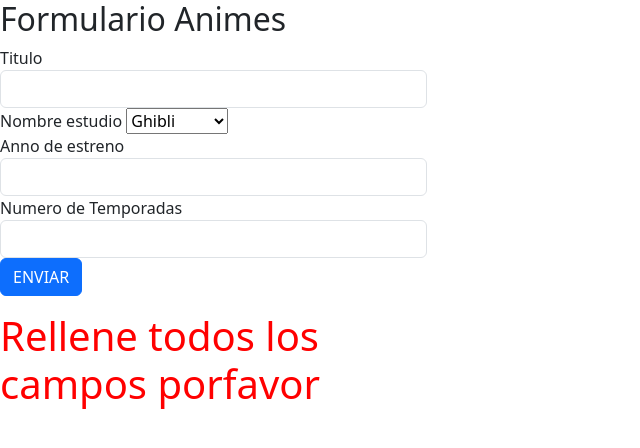
After one commit to raulitomartin/desarrollo-web-servidor-2024, a PHP site: page /nuevo_anime.php in a window 1280 px wide. The commit adds this page. Shown: the top 448 px of the page, without its empty margins (0-640 px from the left). Run offline with PHP 8.4, Linux system fonts and the light colour scheme.

Commit message:
Repaso php 14-11-2024

```diff
--- /dev/null
+++ b/repaso_examen_validacion/nuevo_anime.php
@@ -0,0 +1,212 @@
+<!DOCTYPE html>
+<html lang="en">
+
+<head>
+    <meta charset="UTF-8">
+    <meta name="viewport" content="width=device-width, initial-scale=1.0">
+    <title>Validacion animes y estudios</title>
+    <link href="https://cdn.jsdelivr.net/npm/bootstrap@5.3.3/dist/css/bootstrap.min.css" rel="stylesheet" integrity="sha384-QWTKZyjpPEjISv5WaRU9OFeRpok6YctnYmDr5pNlyT2bRjXh0JMhjY6hW+ALEwIH" crossorigin="anonymous">
+    <?php
+    error_reporting(E_ALL);
+    ini_set("display_errors", 1);
+
+    ?>
+    <style>
+        .error {
+            color: red;
+        }
+    </style>
+</head>
+
+<body>
+
+    <?php
+    $estudios = ["Ghibli", "Bones", "Madhouse", "Goku", "Mappa"];
+    if ($_SERVER["REQUEST_METHOD"] == "POST") {
+        $tmp_titulo = $_POST["titulo"];
+        $tmp_anno_estreno = $_POST["anno_estreno"];
+        $tmp_num_temporadas = $_POST["num_temporadas"];
+
+
+
+        /* Validacion del campo titulo */
+        if ($tmp_titulo == '') { //Valido que el usuario no deje el campo vacio
+            $err_titulo = "No puedes dejar el campo del titulo vacio";
+        } else {
+            if (strlen($tmp_titulo) > 80) { //Controlo que el usuario no ponga mas de 80 caracteres
+                $err_titulo = "No puedes poner mas de 80 caracteres";
+            } else { //Final feliz
+                $titulo = $tmp_titulo;
+            }
+        }
+
+
+
+        /* Validacion del campo nombre_estudio */
+        if (isset($_POST["nombre_estudio"])) { //Si existe el post de nombre usuario en el formulario del select creo tmp con lo que hay dentro del select
+            $tmp_nombre_estudio = $_POST["nombre_estudio"];
+        } else { //Si no existe tmp esta vacio y me sirve para validarlo luego
+            $tmp_nombre_estudio = "";
+        }
+
+        if ($tmp_nombre_estudio == '') { //Si tmp esta vacio creo la variable del error
+            $err_nombre_estudio = "No puedes dejar el campo del estucio vacio";
+        } else {
+
+            if (!in_array($tmp_nombre_estudio, $estudios)) { // Si el nombre del estudio no esta en el array creo la variable del error
+                $err_nombre_estudio = "Selecciona una de las opciones validas";
+            } else { //Final feliz
+                $nombre_estudio = $tmp_nombre_estudio;
+            }
+        }
+
+
+
+        //Validacion campo anno_estreno
+        if ($tmp_anno_estreno == '') { //Si esta vacio el anno del estreno no es nada ya que el campo es opcional
+            $anno_estreno = "";
+        } else {
+            if (!is_numeric($tmp_anno_estreno)) { //Compruebo que lo que ponen en el campo son numeros
+                $err_anno_estudio = "Solo se admiten numeros";
+            } else {
+
+                if ($tmp_anno_estreno >= 1960 && $tmp_anno_estreno <= 1965) { //Compruebo que el anno de estreno esta entre los valores permitidos
+                    $anno_estreno = $tmp_anno_estreno;
+                } else { //Final troste
+                    $err_anno_estudio = "Ponga un anno entre 1960 y 1965";
+                }
+            }
+        }
+
+
+
+        /* Validacion del campo num_temporadas */
+        if ($tmp_num_temporadas == '') {
+            $err_num_temporadas = "No puedes dejar este campo vacio";
+        } else {
+            if (!is_numeric($tmp_num_temporadas)) {
+                $err_num_temporadas = "Tienes que poner un valor numerico";
+            } else {
+                if ($tmp_num_temporadas >1 && $tmp_num_temporadas <= 99) {
+                    $num_temporadas = $tmp_num_temporadas;
+                } else {
+                    $err_num_temporadas = "Debes poner un numero entre 1 y 99";
+                }
+            }
+        }
+    }
+
+
+    ?>
+
+
+
+
+
+
+
+
+
+
+
+
+
+
+
+
+
+    <h2>Formulario Animes</h2>
+    <form class="col-4" method="post" action="">
+        <!-- Formulario titulo -->
+        <div>
+            <label class="mb3">Titulo</label>
+            <input type="text" class="form-control" name="titulo">
+            <!-- Control de errores -->
+            <?php
+            if (isset($err_titulo)) {
+                echo "<span class = 'error'>$err_titulo</span>";
+            }
+            ?>
+        </div>
+
+
+        <!-- Formulario nombre_estudio -->
+        <div>
+            <label class="mb3">Nombre estudio</label>
+            <select name="nombre_estudio" id="nombre_estudio">
+                <!-- Array con los nombre de los animes -->
+                <?php
+                //Array con los estudios
+                //Opciones del select
+                foreach ($estudios as $estudio) {
+                    echo "<option value = '$estudio'>$estudio</option>";
+                }
+
+
+                ?>
+            </select>
+            <!-- Control de errores -->
+            <?php
+            if (isset($err_nombre_estudio)) {
+                echo "<span class = 'error'>$err_nombre_estudio</span>";
+            }
+
+            ?>
+        </div>
+
+
+        <!-- Anno de estreno campo opcional -->
+        <div>
+            <label class="mb3">Anno de estreno</label>
+            <input type="text" class="form-control" name="anno_estreno">
+            <?php
+            if (isset($err_anno_estudio)) {
+                echo "<span class = 'error'>$err_anno_estudio</span>";
+            }
+            ?>
+        </div>
+
+
+        <div>
+            <label class="mb3">Numero de Temporadas</label>
+            <input type="text" class="form-control" name = "num_temporadas">
+            <!-- Control de errores -->
+             <?php
+                if(isset($err_num_temporadas)){
+                    echo "<span class = 'error'>$err_num_temporadas</span>";
+                }
+             ?>
+        </div>
+
+        <!-- Boton de enviar -->
+        <div class="mb-3">
+            <input class="btn btn-primary" type="submit" value="ENVIAR">
+        </div>
+
+
+
+        <!-- RESULTADOS -->
+        <div class="mb3">
+            <?php
+                if (isset($titulo) && isset($nombre_estudio) && isset($anno_estreno) && isset($num_temporadas)) {
+                    echo "<h3>$titulo</h3>";
+                    echo "<h3>$nombre_estudio</h3>";
+                    echo "<h3>$anno_estreno</h3>";
+                    echo "<h3>$num_temporadas</h3>";
+                } else {
+                    echo "<h1 class = 'error'>Rellene todos los campos porfavor</h1>";
+                }
+            ?>
+        </div>
+
+    </form>
+
+
+
+
+
+
+    <script src="https://cdn.jsdelivr.net/npm/bootstrap@5.3.3/dist/js/bootstrap.bundle.min.js" integrity="sha384-YvpcrYf0tY3lHB60NNkmXc5s9fDVZLESaAA55NDzOxhy9GkcIdslK1eN7N6jIeHz" crossorigin="anonymous"></script>
+</body>
+
+</html>
--- a/repaso_examen_validacion/validacionUsu.php
+++ b/repaso_examen_validacion/validacionUsu.php
@@ -102,8 +102,8 @@
             if ($tmp_edad == '') { //Si deja el campo vacio se crea la variable de error
                 $err_edad = "No puedes dejar el campo vacio";
             } else { //Si no esta vacio comienza la validacion.
-                $patron = "/^[0-9]{4}\-[0-9]{2}\-[0-9]{2}$/";//expresion regular del correo
-                if (!preg_match($patron,$tmp_edad)) {//controlo que coincida el correo del usuario con la validacion
+                $patron = "/^[0-9]{4}\-[0-9]{2}\-[0-9]{2}$/";//expresion regular de la fecha
+                if (!preg_match($patron,$tmp_edad)) {//controlo el formato de la fecha.
                     $err_edad = "Formato incorrecto";
                 } else {
                     $fecha_actual = date("Y-m-d");
```
Also changed, not shown: repaso_examen_validacion/cosa.php (added, +33 -0 lines), repaso_examen_validacion/nuevo_estudio.php (added, +82 -0 lines).
